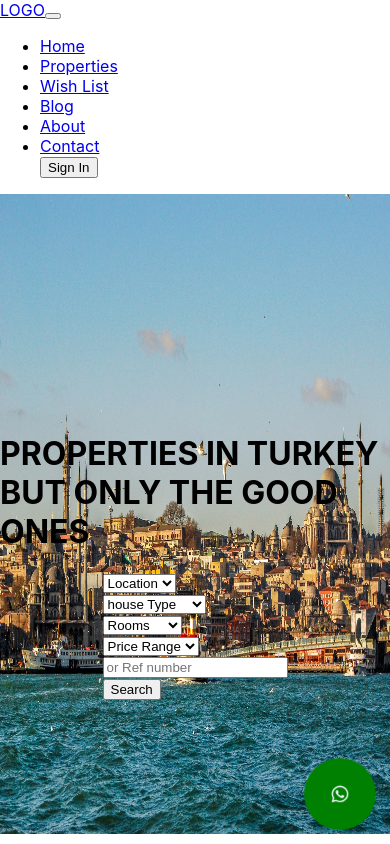
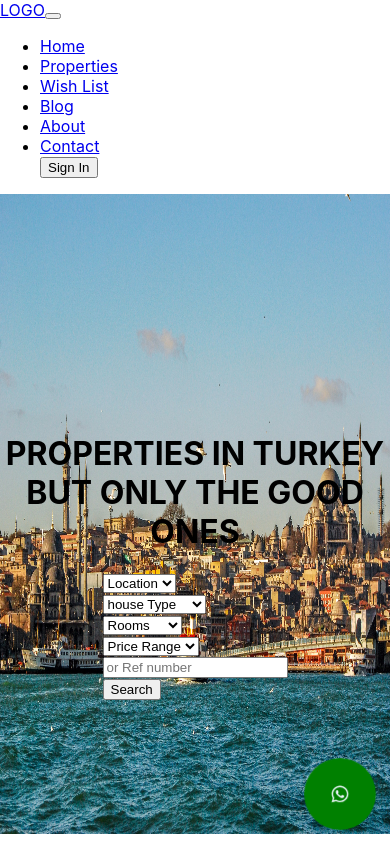
Before and after one commit to Alzubair98/ozyapi, a React (Create React App) app: page / in a window 390 px wide. Shown: the top 844 px of the page. Built offline with nearby package versions, Linux system fonts and the light colour scheme; the HTML template or start-up script is replaced by a standard one.

Commit message:
fix search bar responsiveness

```diff
--- a/src/component/home-page/intro.css
+++ b/src/component/home-page/intro.css
@@ -11,7 +11,6 @@
 .i-cont{
     display: flex;
     flex-direction: column;
-    justify-self: center;
     align-items: center;
 }
 
@@ -89,6 +88,17 @@
 }
 
 @media (max-width: 768px){
+    /*first page intro and form */
+
+    .i-text{
+        text-align: center;
+    }
+
+
+
+
+
+    /* card */
     .card{
         flex-direction: column !important;
         width: auto;
--- a/src/component/home-page/intro.js
+++ b/src/component/home-page/intro.js
@@ -41,7 +41,7 @@ const Intro = (props) => {
             PROPERTIES IN TURKEY BUT ONLY THE GOOD ONES
           </h1>
           <form onSubmit={handleSubmit}>
-            <div className="row g-3 ms-5">
+            <div className="row g-3 ms-6 ps-3 pe-3">
               <div className="col-md-2">
                 <select
                   className="form-control"
```
